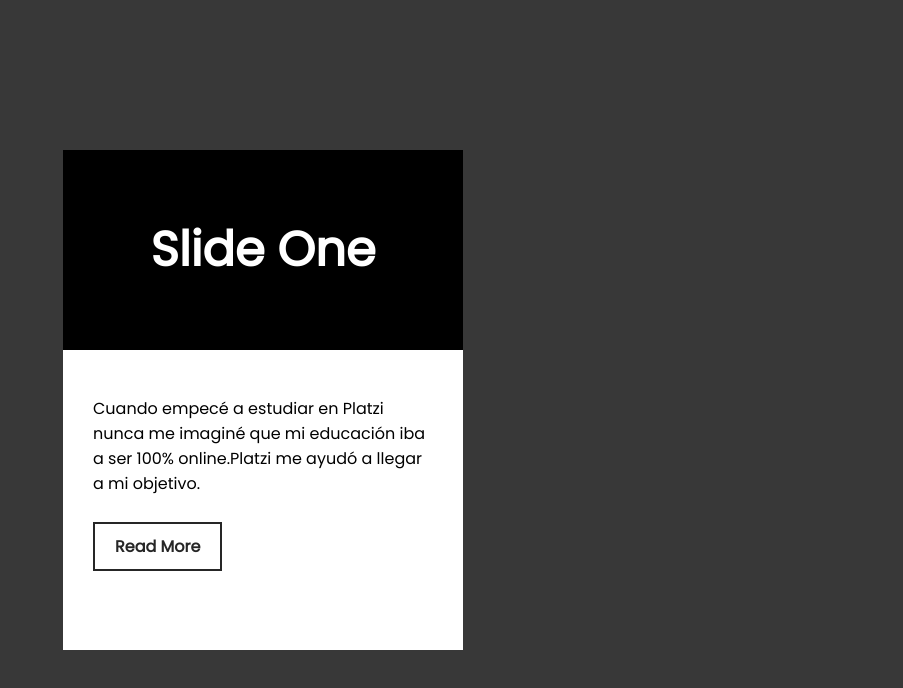
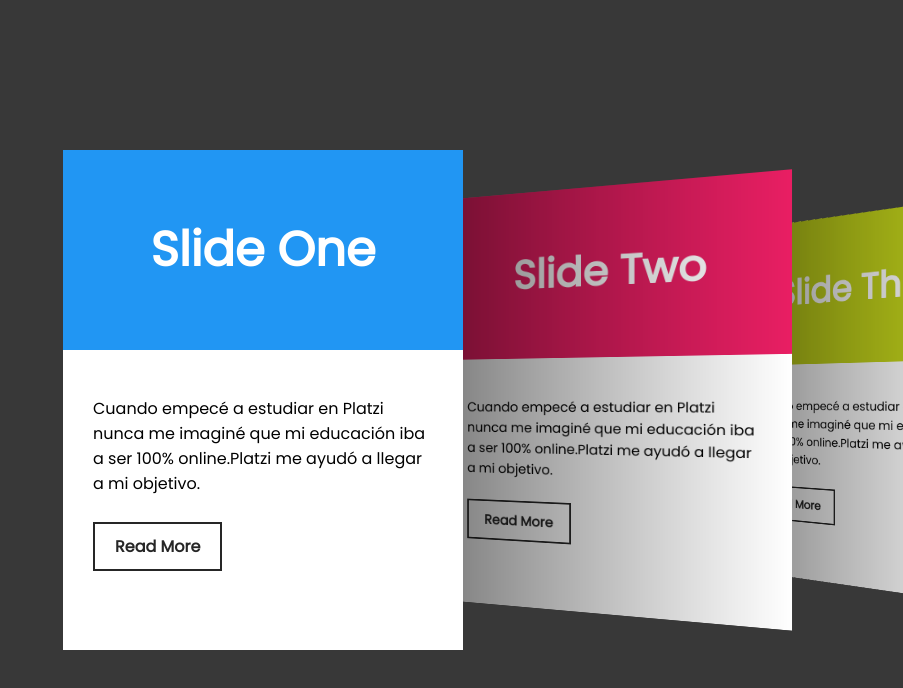
Before and after one commit to Max23Esau/slides3D, a plain HTML site: page index.html in a window 1280 px wide. Shown: the whole page, without its empty margins (377-1280 px from the left). Drawn offline with Linux system fonts and the light colour scheme.

Commit message:
Corregimos el codigo de Js y agregamos los ultimos estilos

```diff
--- a/index.html
+++ b/index.html
@@ -26,6 +26,70 @@
                     </div>
                 </div>
             </div>
+            <div class="swiper-slide">
+                <div class="card">
+                    <div class="sliderText">
+                        <h3>Slide Two</h3>
+                    </div>
+                    <div class="content">
+                        <p>
+                        Cuando empecé a estudiar en Platzi nunca
+                        me imaginé que mi educación iba a ser
+                        100% online.Platzi me ayudó a llegar
+                        a mi objetivo.
+                        </p>
+                        <a href="#">Read More</a>
+                    </div>
+                </div>
+            </div>
+            <div class="swiper-slide">
+                <div class="card">
+                    <div class="sliderText">
+                        <h3>Slide Three</h3>
+                    </div>
+                    <div class="content">
+                        <p>
+                        Cuando empecé a estudiar en Platzi nunca
+                        me imaginé que mi educación iba a ser
+                        100% online.Platzi me ayudó a llegar
+                        a mi objetivo.
+                        </p>
+                        <a href="#">Read More</a>
+                    </div>
+                </div>
+            </div>
+            <div class="swiper-slide">
+                <div class="card">
+                    <div class="sliderText">
+                        <h3>Slide Four</h3>
+                    </div>
+                    <div class="content">
+                        <p>
+                        Cuando empecé a estudiar en Platzi nunca
+                        me imaginé que mi educación iba a ser
+                        100% online.Platzi me ayudó a llegar
+                        a mi objetivo.
+                        </p>
+                        <a href="#">Read More</a>
+                    </div>
+                </div>
+            </div>
+            <div class="swiper-slide">
+                <div class="card">
+                    <div class="sliderText">
+                        <h3>Slide Five</h3>
+                    </div>
+                    <div class="content">
+                        <p>
+                        Cuando empecé a estudiar en Platzi nunca
+                        me imaginé que mi educación iba a ser
+                        100% online.Platzi me ayudó a llegar
+                        a mi objetivo.
+                        </p>
+                        <a href="#">Read More</a>
+                    </div>
+                </div>
+            </div>
         </div>
     </div>
     <script src="swiper.min.js"></script>
@@ -36,9 +100,9 @@
         centeredSlides: true,
         slidesPerView: 'auto',
         coverflowEffect: {
-            rotate: 50,
+            rotate: 30,
             stretch: 0,
-            depth: 100,
+            depth: 200,
             modifier: 1,
             slideShadows : true,
         },
--- a/style.css
+++ b/style.css
@@ -47,3 +47,23 @@ body{
     color: #fff;
     font-size: 3em;
 }
+
+.swiper-slide{
+    width: 400px;
+}
+
+.swiper-slide:nth-child(1) .sliderText{
+    background: #2196f3;
+}
+.swiper-slide:nth-child(2) .sliderText{
+    background: #e91e63;
+}
+.swiper-slide:nth-child(3) .sliderText{
+    background: #c3d41a;
+}
+.swiper-slide:nth-child(4) .sliderText{
+    background: #ff9800;
+}
+.swiper-slide:nth-child(5) .sliderText{
+    background: #c33ada;
+}
```
